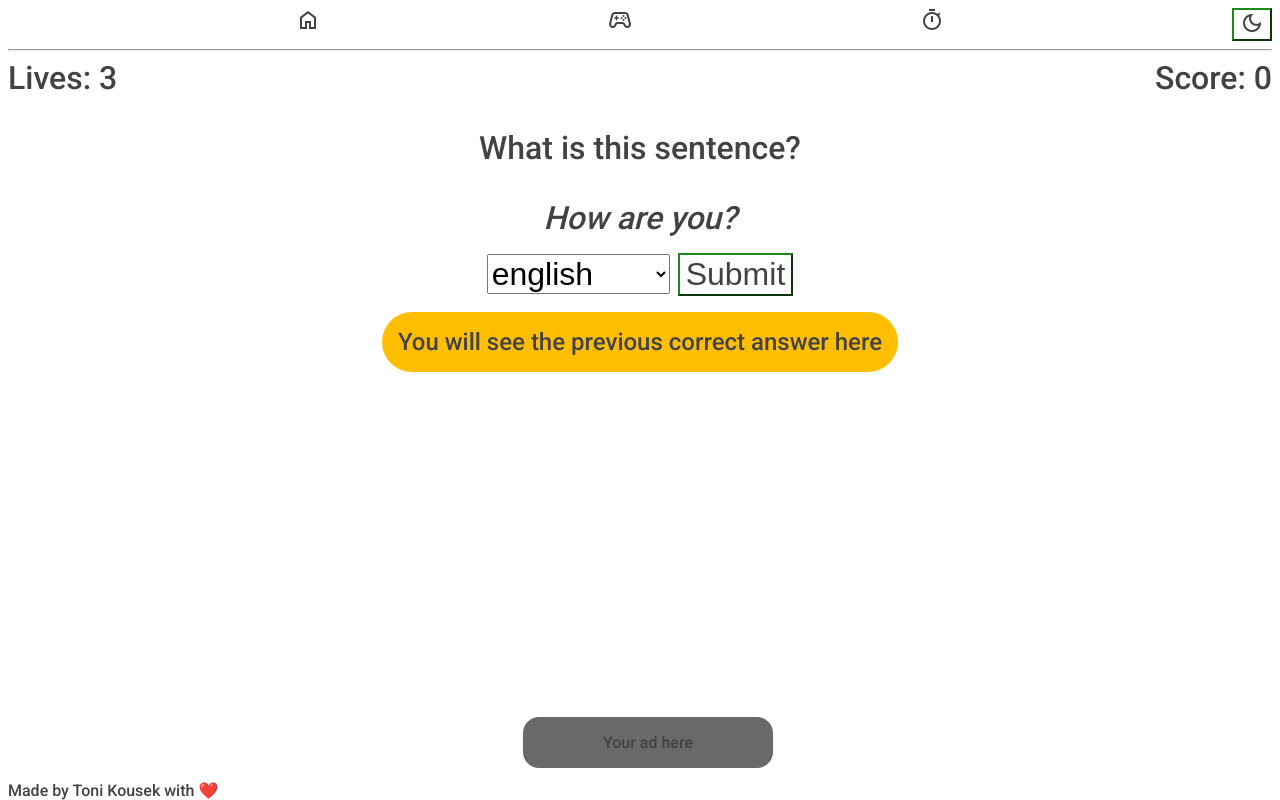
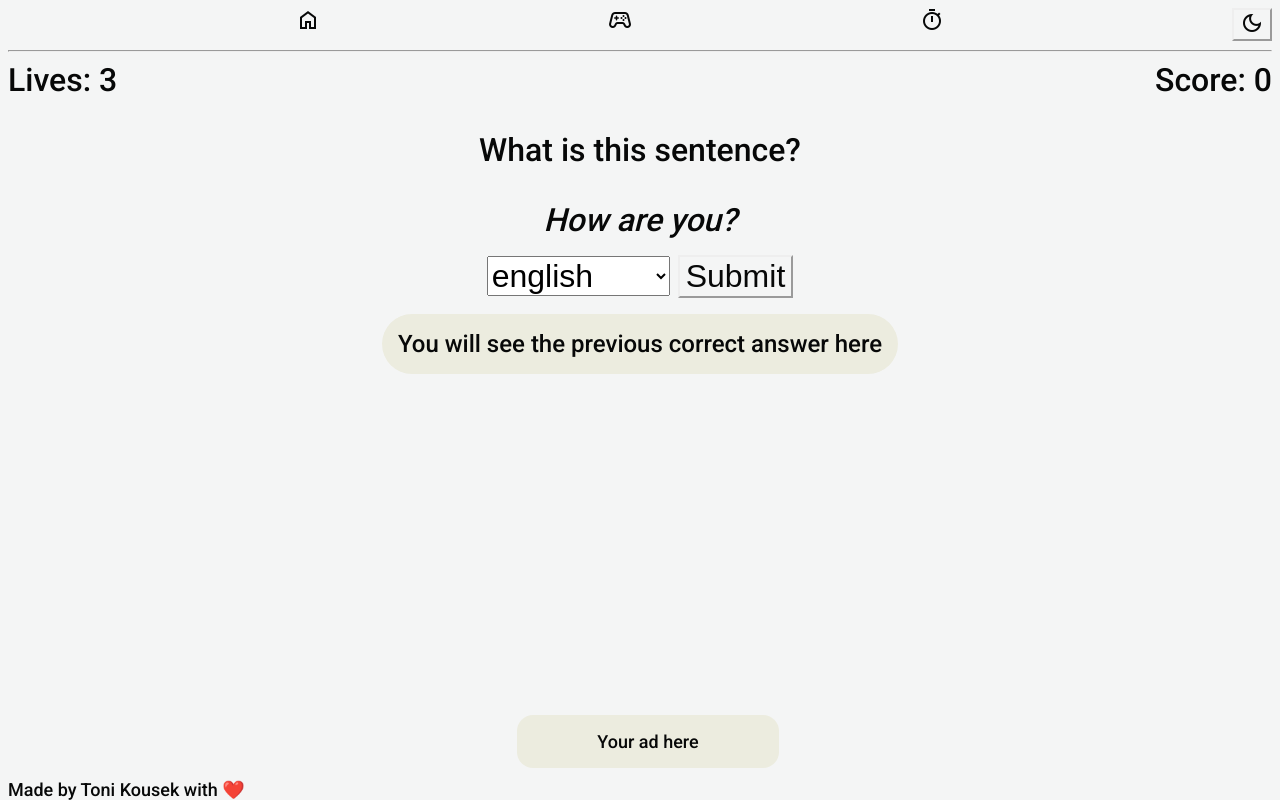
Before and after one commit to ToniKousek/translate-game-svelte, a SvelteKit app: page /game in a window 1280 px wide. Built offline with nearby package versions, Linux system fonts and the light colour scheme.

Commit message:
Choose better colors

```diff
--- a/src/app.html
+++ b/src/app.html
@@ -20,32 +20,31 @@
 
     <style>
       :root {
-        --primary-color: rgb(26, 138, 26);
-        --secondary-color: #536390;
-        --font-color: #424242;
-        --bg-color: #fff;
-        --secondary-bg-color: #ffbf00;
-        --heading-color: #292922;
+        --text: #070808;
+        --background: #f4f5f5;
+        --primary: #0d7744;
+        --secondary: #ececdf;
+        --accent: #44976f;
       }
 
       [data-theme="dark"] {
-        --primary-color: #9a97f3;
-        --secondary-color: #818cab;
-        --font-color: #e1e1ff;
-        --bg-color: #161625;
-        --secondary-bg-color: #0f0f25;
-        --heading-color: #818cab;
+        --text: #f7f8f8;
+        --background: #161625;
+        --primary: #88f2be;
+        --secondary: #202013;
+        --accent: #68bb93;
       }
 
       body {
         height: calc(100vh - 16px);
         font-family: "Roboto", sans-serif;
-        background-color: var(--bg-color);
-        color: var(--font-color);
+        background-color: var(--background);
+        color: var(--text);
+        font-size: large;
       }
 
       a {
-        color: var(--font-color);
+        color: var(--text);
         text-decoration: none;
       }
 
--- a/src/routes/+layout.svelte
+++ b/src/routes/+layout.svelte
@@ -80,7 +80,7 @@
     justify-content: center;
   }
   .ad {
-    background-color: dimgray;
+    background-color: var(--secondary);
     padding: 1rem 5rem;
     border-radius: 1rem;
   }
@@ -89,7 +89,7 @@
     bottom: 0;
     width: 100%;
 
-    background-color: solid white;
+    background-color: solid var(--background);
   }
 
   /*I don't like this, but whatever*/
--- a/src/routes/+page.svelte
+++ b/src/routes/+page.svelte
@@ -59,7 +59,7 @@
     justify-content: center;
     margin: 1rem;
     width: max-content;
-    border: 0.25rem outset var(--primary-color);
+    border: 0.25rem outset var(--primary);
   }
 
   .icon-about {
@@ -75,7 +75,7 @@
     display: block;
   }
   .icon-container:hover .material-symbols-outlined {
-    color: var(--secondary-color);
+    color: var(--primary);
   }
 
   .material-symbols-outlined {
@@ -90,7 +90,7 @@
   */
 
   h1 {
-    color: var(--heading-color);
+    color: var(--accent);
   }
   img {
     object-fit: contain;
--- a/src/routes/game/Game.svelte
+++ b/src/routes/game/Game.svelte
@@ -168,13 +168,13 @@
     margin: 0 auto 1rem;
   }
   .popUp {
-    background-color: var(--secondary-bg-color);
+    background-color: var(--secondary);
     font-size: x-large;
     padding: 1rem;
     margin: 0 auto;
     border-radius: 2rem;
   }
   b {
-    color: var(--primary-color);
+    color: var(--primary);
   }
 </style>
--- a/src/routes/time-attack/+page.svelte
+++ b/src/routes/time-attack/+page.svelte
@@ -48,6 +48,9 @@
 </div>
 
 <style>
+  h1 {
+    color: var(--accent);
+  }
   .main-container {
     display: flex;
     align-items: center;
@@ -70,7 +73,7 @@
     justify-content: center;
     margin: 1rem;
     width: max-content;
-    border: 0.25rem outset var(--primary-color);
+    border: 0.25rem outset var(--primary);
   }
 
   .icon-about {
--- a/src/routes/time-attack/[difficulty]/+page.svelte
+++ b/src/routes/time-attack/[difficulty]/+page.svelte
@@ -92,7 +92,7 @@
     }
     button {
       width: fit-content;
-      background-color: inherit;
+      background-color: var(--accent);
       border-radius: 0.5rem;
       width: calc(fit-content + 5rem);
     }
--- a/src/routes/time-attack/[difficulty]/Game.svelte
+++ b/src/routes/time-attack/[difficulty]/Game.svelte
@@ -184,13 +184,13 @@
     margin: 0 auto 1rem;
   }
   .popUp {
-    background-color: var(--secondary-bg-color);
+    background-color: var(--secondary);
     font-size: x-large;
     padding: 1rem;
     margin: 0 auto;
     border-radius: 2rem;
   }
   b {
-    color: var(--primary-color);
+    color: var(--primary);
   }
 </style>
```
